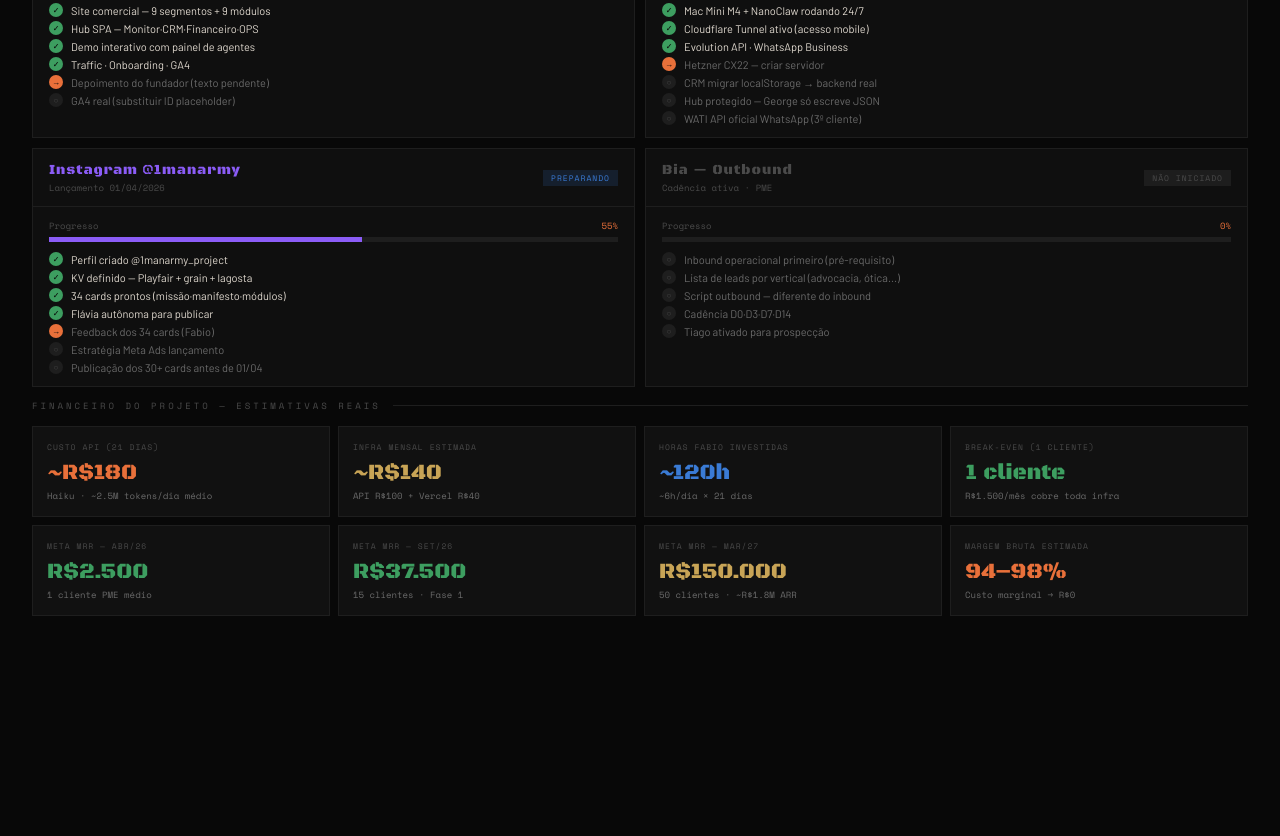
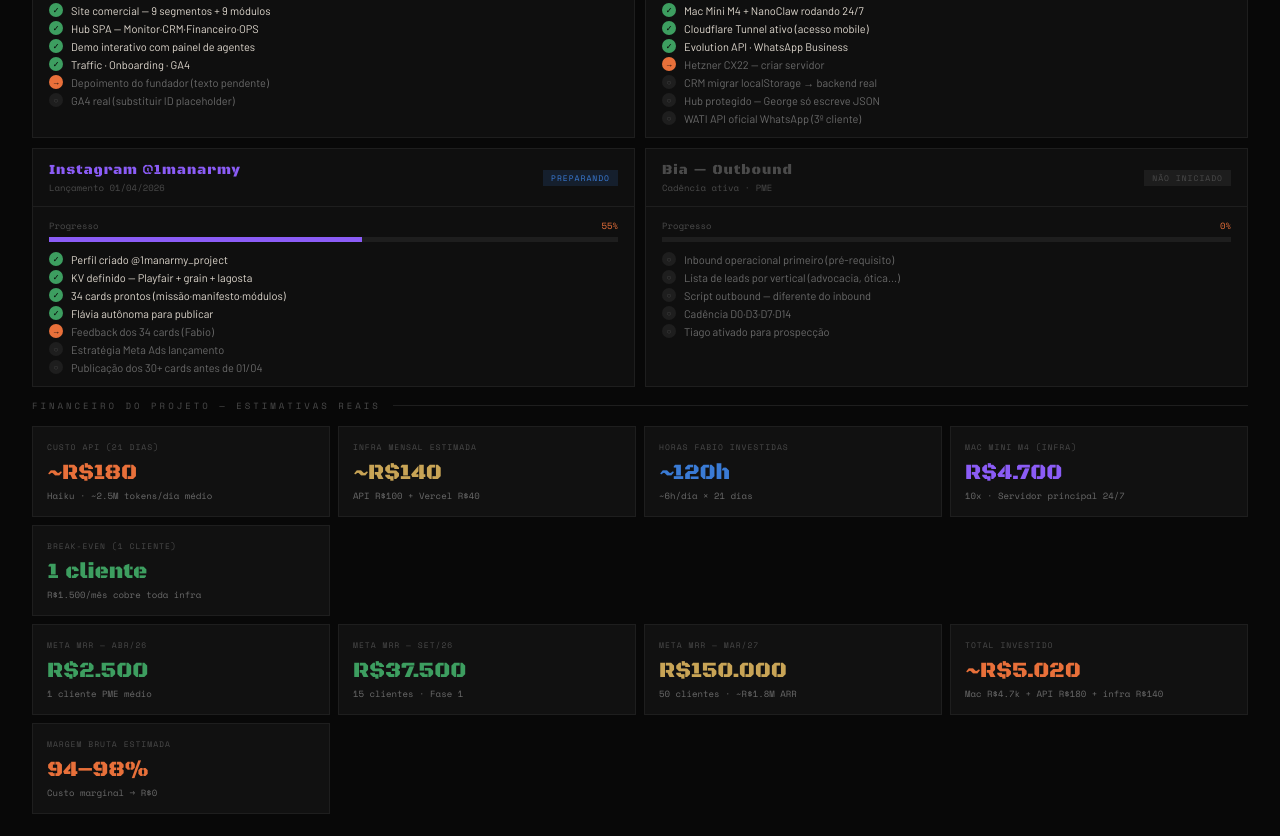
Before and after one commit to 1manarmyproject-del/onemanarmyproject, a plain HTML site: page war-room.html in a window 1280 px wide. Shown: the part 976-1812 px from the top of the page. Before the commit the page ends 1628 px from the top, so only its background shows below. Drawn offline with nearby package versions, Linux system fonts and the light colour scheme.

Commit message:
feat: war room — Mac Mini R.7k + total investido ~R.020

```diff
--- a/war-room.html
+++ b/war-room.html
@@ -46,7 +46,7 @@
 
 /* KPIS */
 .kpis{display:grid;grid-template-columns:repeat(7,1fr);gap:6px;margin-bottom:24px;}
-@media(max-width:1100px){.kpis{grid-template-columns:repeat(4,1fr);}}
+@media(max-width:1100px){.kpis{grid-template-columns:repeat(5,1fr);}}
 .kpi{background:var(--coal);border:1px solid var(--iron);padding:14px;position:relative;overflow:hidden;}
 .kpi::before{content:'';position:absolute;top:0;left:0;right:0;height:2px;}
 .k-fire::before{background:var(--fire);}.k-gold::before{background:var(--gold);}
@@ -361,6 +361,11 @@
       <div class="fin-sub">~6h/dia × 21 dias</div>
     </div>
     <div class="fin-block">
+      <div class="fin-lbl">Mac Mini M4 (infra)</div>
+      <div class="fin-val" style="color:var(--purple)">R$4.700</div>
+      <div class="fin-sub">10x · Servidor principal 24/7</div>
+    </div>
+    <div class="fin-block">
       <div class="fin-lbl">Break-even (1 cliente)</div>
       <div class="fin-val" style="color:var(--green)">1 cliente</div>
       <div class="fin-sub">R$1.500/mês cobre toda infra</div>
@@ -381,6 +386,11 @@
       <div class="fin-lbl">Meta MRR — Mar/27</div>
       <div class="fin-val" style="color:var(--gold)">R$150.000</div>
       <div class="fin-sub">50 clientes · ~R$1.8M ARR</div>
+    </div>
+    <div class="fin-block">
+      <div class="fin-lbl">Total investido</div>
+      <div class="fin-val" style="color:var(--fire)">~R$5.020</div>
+      <div class="fin-sub">Mac R$4.7k + API R$180 + infra R$140</div>
     </div>
     <div class="fin-block">
       <div class="fin-lbl">Margem bruta estimada</div>
```
